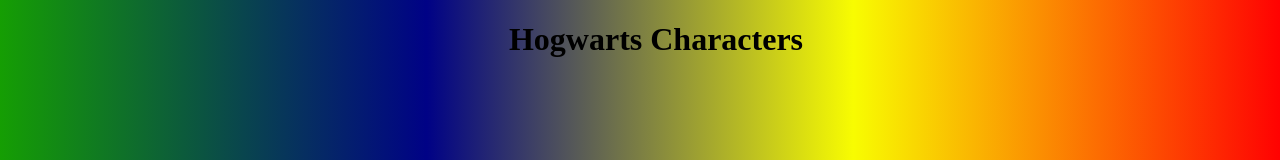
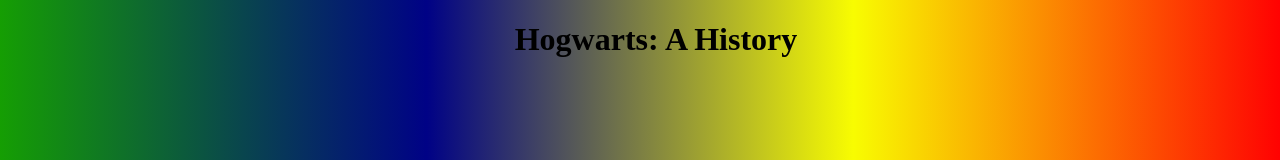
Before and after one commit to jschilcher/Hogwarts.io, a React (Create React App) app: page / in a window 1280 px wide. Shown: the top 160 px of the page. Built offline with nearby package versions, Linux system fonts and the light colour scheme.

Commit message:
Fix on app for router

```diff
--- a/src/components/Characters/characters.jsx
+++ b/src/components/Characters/characters.jsx
@@ -29,7 +29,9 @@
     else {
         console.log(characterData)
         return(
-            <div></div>
+            <div>
+                <h3>Harry Potter Characters</h3>
+            </div>
         )
     }
 }
--- a/src/components/Title/title.jsx
+++ b/src/components/Title/title.jsx
@@ -4,7 +4,7 @@
 function Title () {
     return(
         <div className="title-nav">
-            <h1>Hogwarts Characters</h1>
+            <h1>Hogwarts: A History</h1>
         </div>
     )
 }
--- a/src/components/app.jsx
+++ b/src/components/app.jsx
@@ -1,12 +1,16 @@
 import React from "react";
-import {Switch, Route} from "react-router-dom";
+import { Routes, Route } from "react-router-dom";
 import "./app.css";
 import Title from "./Title/title";
+import Characters from "./Characters/characters";
 
 function App () {
     return(
         <div className="App">
             <Title/>
+            <Routes>
+                <Route exact path="/" element component={Characters}/>
+            </Routes>
         </div>
     )
 }
```
